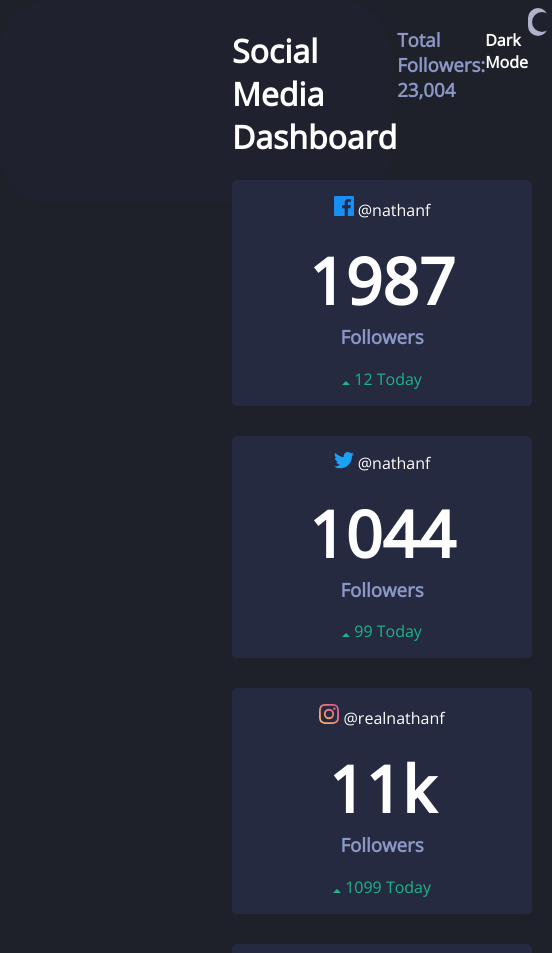
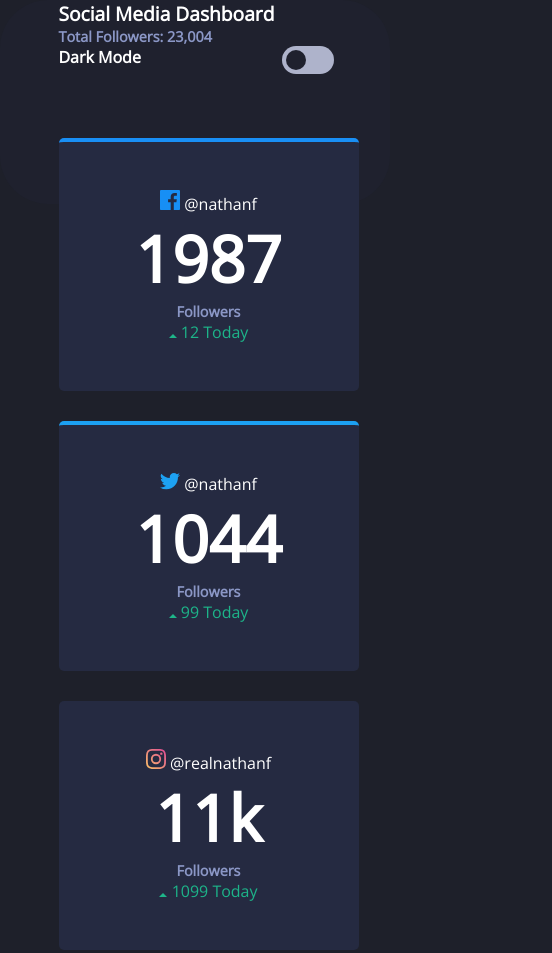
Before and after one commit to Ahmed-Ibrahim-Salem/Social-Media-Dashboard-Challenge, a plain HTML site: page index.html in a window 390 px wide. Shown: the top 953 px of the page, 552 px wide, since content can reach past the window. Drawn offline with nearby package versions, Linux system fonts and the light colour scheme.

Commit message:
fix how responsive the website is

```diff
--- a/index.html
+++ b/index.html
@@ -13,41 +13,42 @@
 </head>
 
 <body>
-  <div class="main-container">
+
+  <div class="containerS">
     <div class="nav-BG">
-      <div class="card-BG"></div>
+      <div class="title">
         <h1>Social Media Dashboard</h1>
         <h3> Total Followers: 23,004</h3>
-
+      </div>
+      <div class="dark-mode">
         <h4>Dark Mode</h4>
         <label class="switch">
           <input type="checkbox">
           <span class="slider round"></span>
         </label>
       </div>
-
-
-    <div class="containerS">
-      <div class="container">
-        <div class="items">
+    </div>
+    <div class="card-BG"></div>
+    <div class="container fr-cont">
+      <div class="followers-container items">
         <p> <img src="./images/icon-facebook.svg"> @nathanf</p>
         <h1 class="statistics-numbers">1987</h1>
         <h3 class="stats-heading">Followers</h3>
         <p class="up"> <img src="./images/icon-up.svg"> 12 Today</p>
       </div>
-        <div class="items">
+      <div class="followers-container items">
         <p> <img src="./images/icon-twitter.svg"> @nathanf</p>
         <h1 class="statistics-numbers">1044</h1>
         <h3 class="stats-heading">Followers</h3>
         <p class="up"> <img src="./images/icon-up.svg"> 99 Today</p>
       </div>
-        <div class="items">
+      <div class="followers-container items">
         <p> <img src="./images/icon-instagram.svg"> @realnathanf</p>
         <h1 class="statistics-numbers">11k</h1>
         <h3 class="stats-heading">Followers</h3>
         <p class="up"> <img src="./images/icon-up.svg"> 1099 Today</p>
       </div>
-        <div class="items">
+      <div class="followers-container items">
         <p> <img src="./images/icon-youtube.svg"> Nathan F.</p>
         <h1 class="statistics-numbers">8239</h1>
         <h3 class="stats-heading">Subscribers</h3>
@@ -56,10 +57,10 @@
     </div>
 
 
+
     <h2>Overview - Today</h2>
 
-
-      <div class="container v">
+    <div class="container">
       <div class="items status-grid">
         <div>Page Views</div>
         <div><img src="./images/icon-facebook.svg"></div>
@@ -110,12 +111,11 @@
       </div>
     </div>
   </div>
-  </div>
+
 
   <div class="attribution">
     Challenge by <a href="https://www.frontendmentor.io?ref=challenge" target="_blank">Frontend Mentor</a>.
     Coded by <a href="#">Ahmed Ibrahim (AI)</a>
   </div>
 </body>
-
 </html>
--- a/style.css
+++ b/style.css
@@ -1,5 +1,10 @@
 @import url('https://fonts.googleapis.com/css2?family=Open+Sans&display=swap');
 
+* {
+  margin: 0;
+  padding: 0;
+  box-sizing: border-box;
+}
 
 body {
   box-sizing: border-box;
@@ -8,8 +13,12 @@ body {
   color: hsl(0, 0%, 100%);
 }
 
+h1 {
+  font-size: clamp(1.2rem, 2vw, 3rem);
+}
 
 h3 {
+  font-size: clamp(.9rem, 2vw, 1.5rem);
   color: hsl(228, 34%, 66%);
 }
 
@@ -44,28 +53,75 @@ h3 {
   border-radius: 3rem;
 }
 
+.nav-BG {
+  display: grid;
+  grid-template-columns: repeat(auto-fit, minmax(275px, auto));
+}
 
-.nav-BG {
+.dark-mode {
   display: flex;
-  background-color: hsl(232, 19%, 15%);
+  justify-content: space-between;
 }
 
 
-.main-container {
-  padding: 0 14rem;
+@media screen and (min-width: 885px) {
+  .nav-BG {
+    display: grid;
+    grid-template-columns: repeat(auto-fit, minmax(300px, auto));
+    align-items: center;
+    align-content: center;
+  }
+
+  .dark-mode {
+    display: flex;
+    justify-content: end;
+  }
+
+  .dark-mode>* {
+    padding: 0 1rem;
+    margin: 1rem;
+  }
 }
 
 .container {
   display: grid;
   gap: 1.87rem;
   text-align: center;
-  padding-bottom: 2rem;
+  padding: 2rem 0;
 }
 
-@media screen and (min-width: 300px) {
+.containerS {
+  margin: 0 15%;
+}
+
+@media screen and (min-width: 375px) {
+
   .container {
-    grid-template-columns: repeat(auto-fit, minmax(300px, 1fr));
+    grid-template-columns: repeat(auto-fit, minmax(300px, auto));
   }
+}
+
+.followers-container:nth-child(1) {
+  border-top: 4px solid hsl(208, 92%, 53%);
+}
+
+.followers-container:nth-child(2) {
+  border-top: 4px solid hsl(203, 89%, 53%);
+}
+
+.followers-container:nth-child(3) {
+}
+
+.followers-container:nth-child(4) {
+  border-top: 4px solid hsl(348, 97%, 39%);
+}
+
+.fr-cont {
+  padding: 4rem 0;
+}
+
+.followers-container {
+  padding: 3rem 0;
 }
 
 .status-grid {
@@ -73,7 +129,8 @@ h3 {
   grid-template-columns: repeat(2, 1fr);
   grid-template-rows: repeat(2, 1fr);
 }
-.status-grid > * {
+
+.status-grid>* {
   height: 100%;
   line-height: 4.55rem;
   text-align: center;
```
Lines whose indentation alone changed are shown as unchanged.
